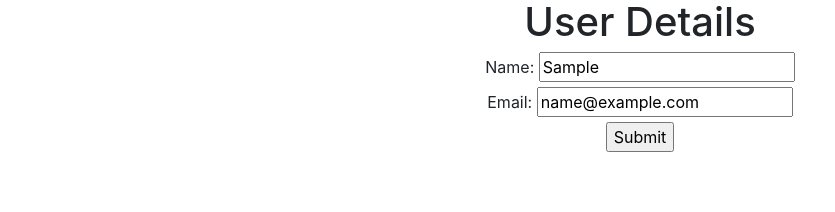
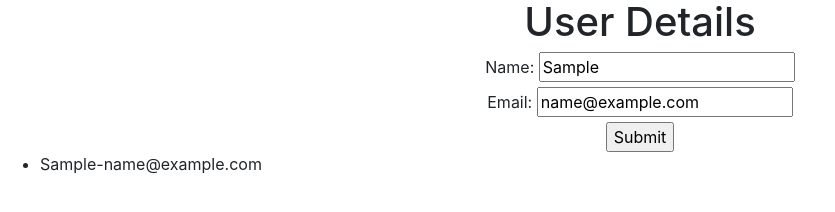
Before and after one commit to revanthyadav13/gittutorialdemo, a plain HTML site: page form.html in a window 1280 px wide. Both pictures are taken after typing "Sample", "name@example.com" into the empty fields and a click on the button "Submit". Shown: the whole page, without its empty margins (0-835 px from the left). Drawn offline with nearby package versions, Linux system fonts and the light colour scheme.

Commit message:
adding more than one user

```diff
--- a/form.html
+++ b/form.html
@@ -26,14 +26,30 @@
         <input type="email" id="email" required><br>
         <button>Submit</button>
       </form>
-
+<ul id="userList"></ul>
       <script>
         function saveToLocalStorage(event){
             event.preventDefault();
             const name=event.target.name.value;
             const email=event.target.email.value;
-            localStorage.setItem('name',name);
-            localStorage.setItem('email',email);
-        }
-      </script>
+
+            const userDetails = {
+    name: name,
+    email: email
+  }
+
+  localStorage.setItem(userDetails.email, JSON.stringify(userDetails));
+  showUserOnScreen(userDetails)
+
+}
+
+function showUserOnScreen(userDetails){
+
+    const parentElem=document.getElementById('userList')
+    const childElem =document.createElement('li')
+childElem.textContent=userDetails.name+'-'+userDetails.email;
+parentElem.appendChild(childElem);
+}
+
+        </script>
 </html>
```
